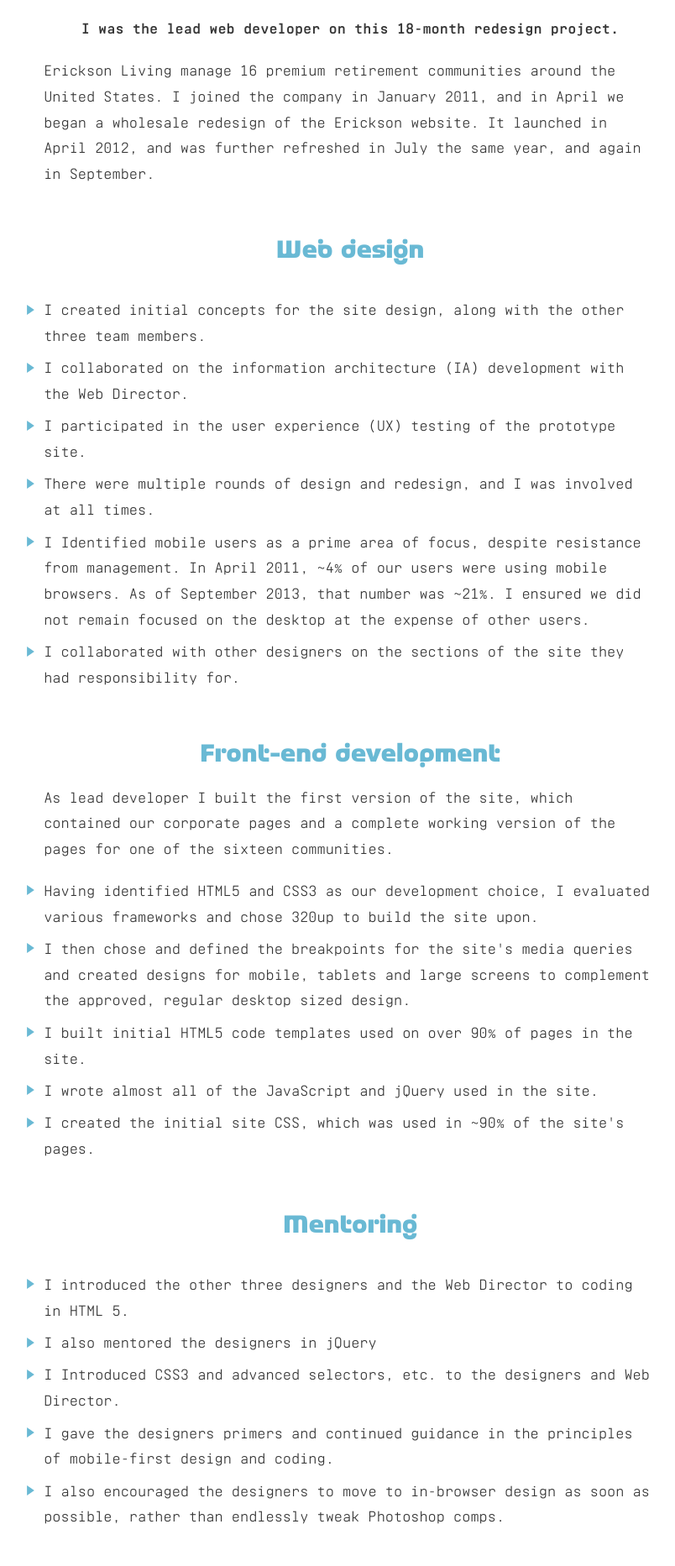
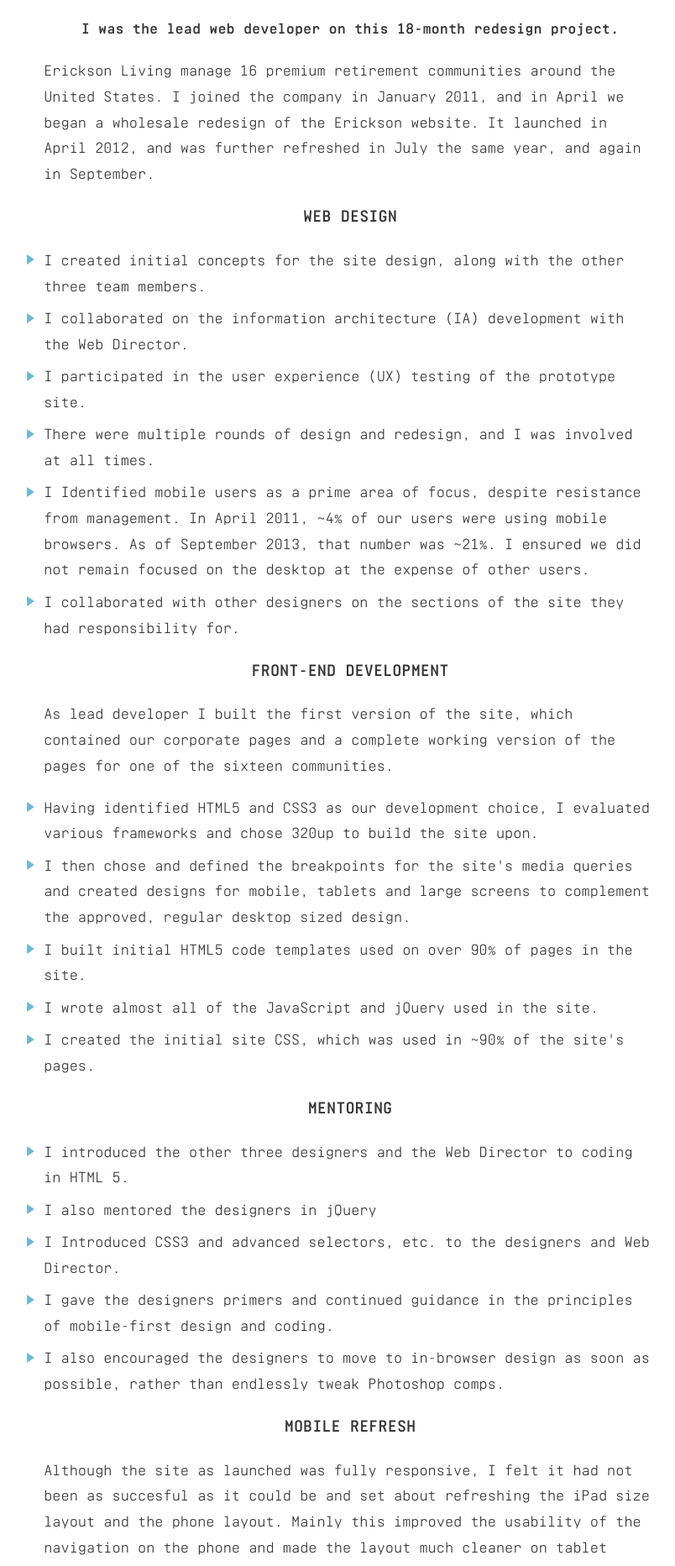
Before and after one commit to alanmoore/alanmoore.github.io, a Jekyll site: the page built from _posts/work/2012-04-19-erickson-living.html, in a window 1280 px wide. Shown: the part 848-2713 px from the top of the page at 84% size, without its empty margins (223-1027 px from the left). Built offline with Jekyll 4.4.1, drawn with Linux system fonts in a browser that asks for light colours; nearby versions of some CDN libraries.

Commit message:
Typography fixes

```diff
--- a/_posts/work/2012-04-19-erickson-living.html
+++ b/_posts/work/2012-04-19-erickson-living.html
@@ -26,7 +26,7 @@
 	launched in April 2012, and was further refreshed in July the same year, and again in
 	September.</p>
 
-<h3 class="title">Web design</h3>
+<h3 class="subtitle">Web design</h3>
 <ul>
 	<li>I created initial concepts for the site design, along with the other three team
 		members. </li>
@@ -41,7 +41,7 @@
 		for. </li>
 </ul>
 
-<h3 class="title">Front-end development</h3>
+<h3 class="subtitle">Front-end development</h3>
 <p>As lead developer I built the first version of the site, which contained our corporate pages and
 	a complete working version of the pages for one of the sixteen communities.</p>
 <ul>
@@ -55,7 +55,7 @@
 	<li>I created the initial site CSS, which was used in ~90% of the site's pages. </li>
 </ul>
 
-<h3 class="title">Mentoring</h3>
+<h3 class="subtitle">Mentoring</h3>
 <ul>
 	<li>I introduced the other three designers and the Web Director to coding in HTML 5.</li>
 	<li>I also mentored the designers in jQuery</li>
@@ -66,7 +66,7 @@
 		than endlessly tweak Photoshop comps.</li>
 </ul>
 
-<h3 class="title">Mobile Refresh</h3>
+<h3 class="subtitle">Mobile Refresh</h3>
 <p>Although the site as launched was fully responsive, I felt it had not been as succesful as it
 	could be and set about refreshing the iPad size layout and the phone layout. Mainly this
 	improved the usability of the navigation on the phone and made the layout much cleaner on
```
